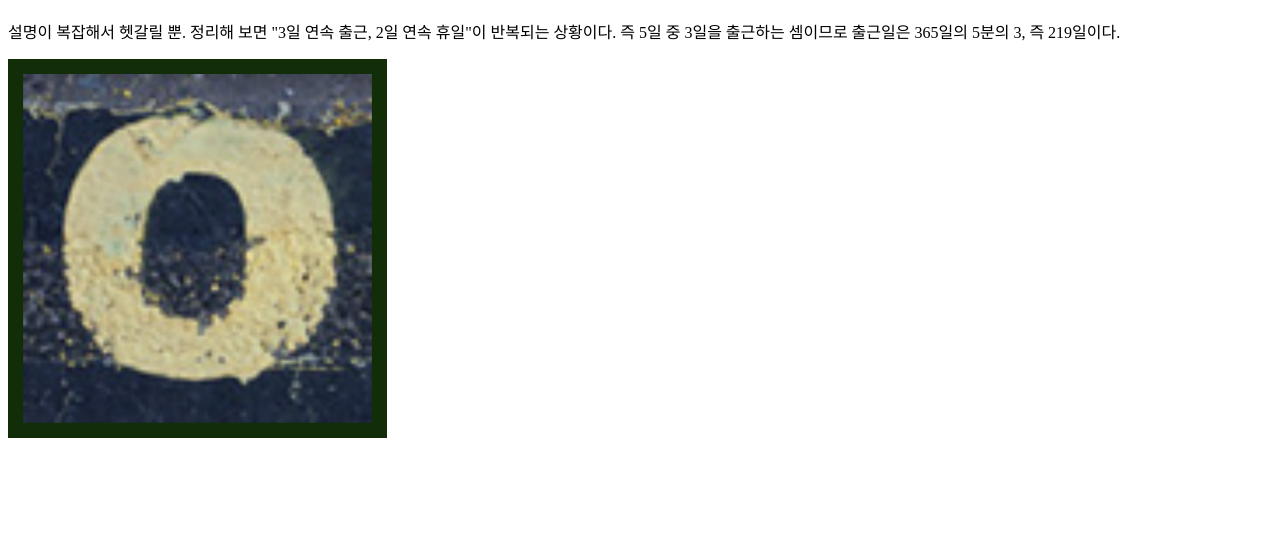
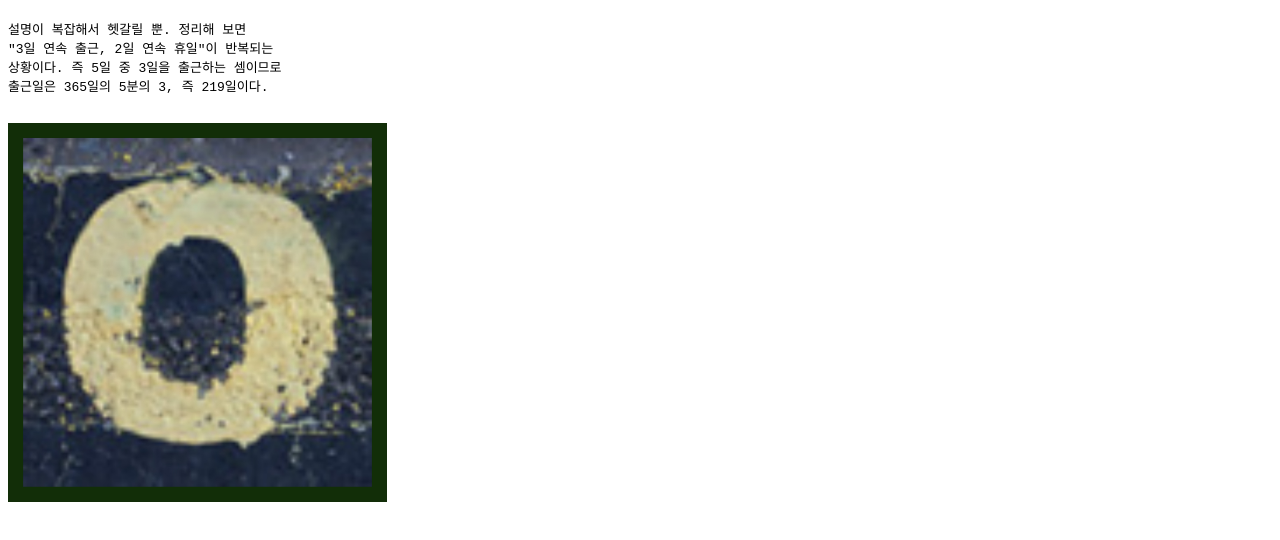
Before and after one commit to sts06017/AimHighQ6, a plain HTML site: page QB6cCtU.html in a window 1280 px wide. Shown: the part 70-610 px from the top of the page. Drawn offline with Linux system fonts and the light colour scheme.

Commit message:
들여쓰기 수정

```diff
--- a/QB6cCtU.html
+++ b/QB6cCtU.html
@@ -7,10 +7,12 @@
 </head>
 <body>
     <h1>정답!</h1>
-    <p>설명이 복잡해서 헷갈릴 뿐. 정리해 보면
-        "3일 연속 출근, 2일 연속 휴일"이 반복되는
-        상황이다. 즉 5일 중 3일을 출근하는 셈이므로
-        출근일은 365일의 5분의 3, 즉 219일이다.</p>
+    <pre>
+설명이 복잡해서 헷갈릴 뿐. 정리해 보면
+"3일 연속 출근, 2일 연속 휴일"이 반복되는
+상황이다. 즉 5일 중 3일을 출근하는 셈이므로
+출근일은 365일의 5분의 3, 즉 219일이다.
+    </pre>
     <!-- 이미지 추가를 원하시면 아래 코드를 사용하세요 -->
     <!-- <img src="s1.png" alt="축하 이미지"> -->
      <img src="images/green_O.jpeg" alt="Q6정답 이미지" width="30%">
```
Also changed, not shown: index.html (+1 -1 lines).
